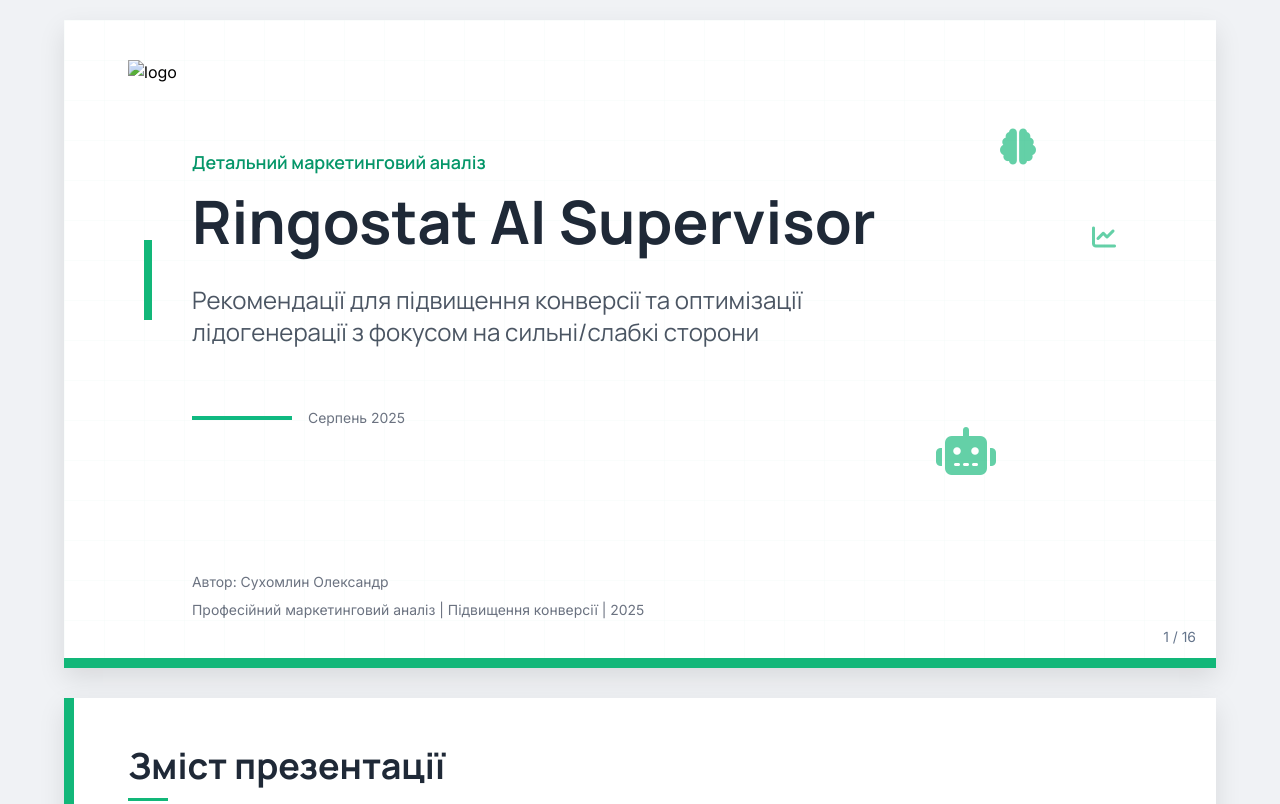
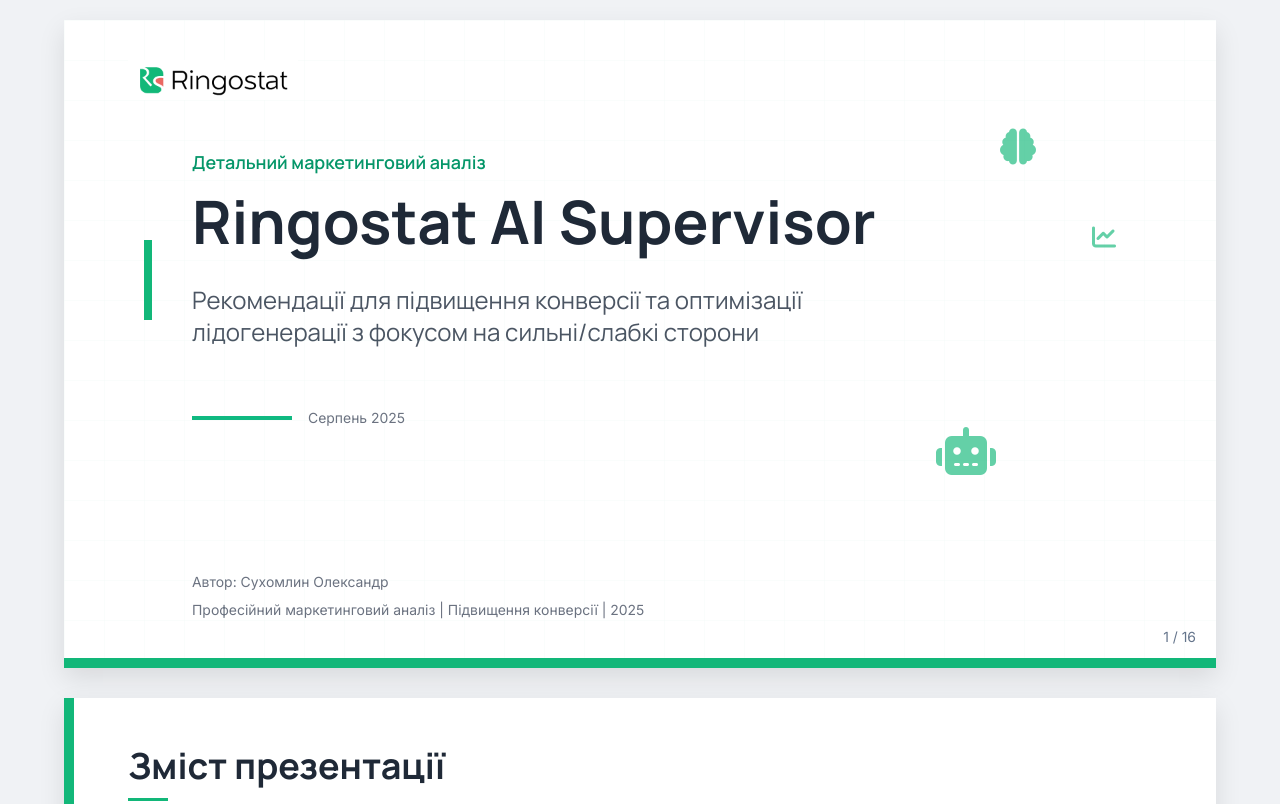
Before and after one commit to Aleksandr-sn/Ringostat-TT, a plain HTML site: page index.html in a window 1280 px wide. Shown: the top 804 px of the page. Drawn offline with nearby package versions, Linux system fonts and the light colour scheme.

Commit message:
Update index.html

```diff
--- a/index.html
+++ b/index.html
@@ -107,7 +107,7 @@
 <div class="slide-wrapper">
     <div class="slide-container">
         <div style="position: absolute; top: 40px; left: 64px; z-index: 20; height: 40px;">
-            <img src="Ringostat.svg" alt="logo" style="height: 100%; width: auto;">
+            <img src="ringostat.png" alt="logo" style="height: 100%; width: auto;">
         </div>
         <div style="position: absolute; width: 100%; height: 100%; opacity: 0.04; z-index: 0;">
             <svg height="100%" width="100%" xmlns="http://www.w3.org/2000/svg">
@@ -823,4 +823,5 @@
     </div>
 
 </body>
+
 </html>
```
